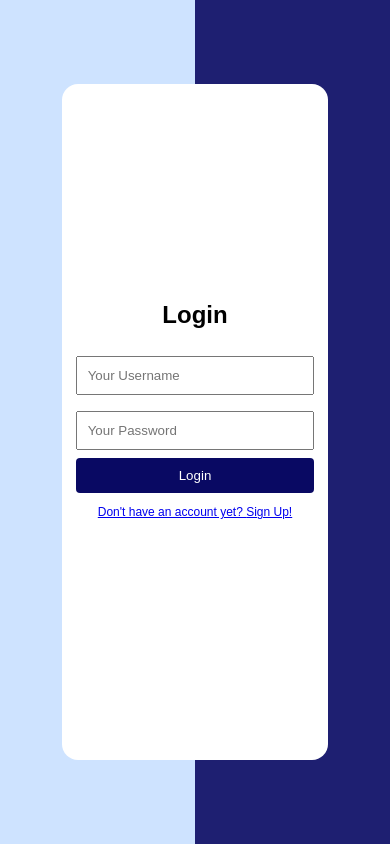
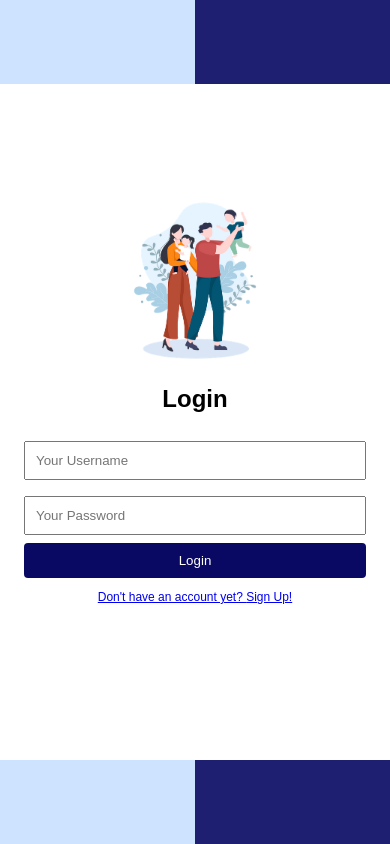
Before and after one commit to Mohammad10100/adminpanelphp, a PHP site: page / in a window 390 px wide. Run offline with PHP 8.4, Linux system fonts and the light colour scheme; some libraries are stand-ins or nearby versions.

Commit message:
style: image responsive for mobile

```diff
--- a/css/style.css
+++ b/css/style.css
@@ -104,20 +104,20 @@ li{
 .right{
     background-color: #1E1F71;
 }
-.fg_left{
-    background-color: #FFFFFF;
+.fg_left, .fg_right{
+    height: 100%;
+    width: 50%;
     display: flex;
     flex-direction: column;
     align-items: center;
     justify-content: center;
 }
+.fg_left{
+    background-color: #FFFFFF;
+}
 
 .fg_right{
     background-color: #E6F2FF;
-    display: flex;
-    flex-direction: column;
-    align-items: center;
-    justify-content: center;
 }
 
 .messegehead{
@@ -133,33 +133,43 @@ li{
     text-align: justify;
 }
 
-#foregroundimg{
-    /* height: 50%;
-    width: 80%; */
+#headerimage{
+    display: none;
+    width: 15rem;
 }
 
 
 
-@media only screen and (max-width: 600px) {
-    .fg_right {
+
+
+@media only screen and (max-width: 500px) {
+    .fg_right , #foregroundimg{
         display: none;
     }
-    #foregroundimg{
-        display: none;
+    .foreground{
+        width: 100vw;
+        border-radius: 0px;
+        margin: 0px;
+    }
+    #headerimage{
+        display: inline;
     }
     .fg_left{
-        border-radius: 1rem;
-        width: 80%;
+        padding: 1.5rem;
+        width: 100%;
     }
     form{
-        width: 90%;
+        width: 100%;
     }
 }
 
-@media only screen and (min-width: 601px) and (max-width: 800px) {
+@media only screen and (min-width: 501px) and (max-width: 800px) {
+    #headerimage{
+        display: none;
+    }
     .fg_right {
         display: flex;
-        width: 20vw;
+        width: 40vw;
     }
     #foregroundimg{
         width: 120%;
@@ -167,7 +177,7 @@ li{
     }
     .fg_left{
         border: none;
-        width: 40%;
+        width: 60vw;
         padding: 0.5rem;
     }
     form{
--- a/index.php
+++ b/index.php
@@ -19,7 +19,8 @@
         </div>
         <div class="center">
             <div class="foreground">
-                <span class="left fg_left">
+                <span class="fg_left">
+                    <img id="headerimage" src="./images/foregroundimg.png">
                     <div class="forms">
                     <form id="signupForm" action="./auth/signup.php" method="POST" style="display:none">
                         <p class="messegehead"></p>
@@ -58,7 +59,7 @@
                     <p>Don't have an account yet? <span>Sign Up!</span></p>
                     </a>
                 </span>
-                <span class="right fg_right">
+                <span class="fg_right">
                     <img id="foregroundimg" src="./images/foregroundimg.png" alt="">
                 </span>
             </div>
```
